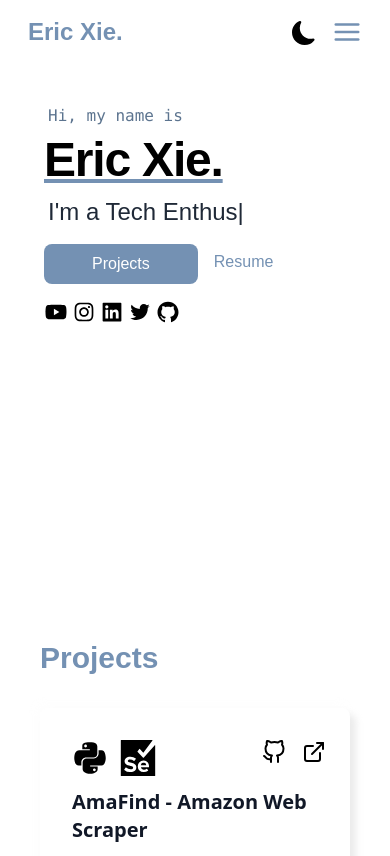
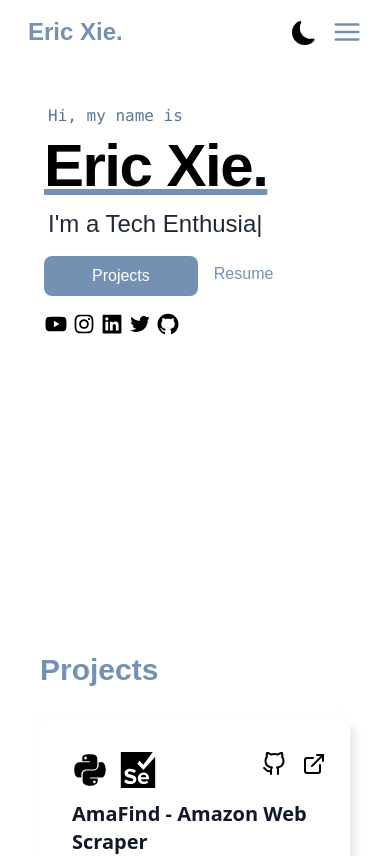
Before and after one commit to ericcxie/personal-website, a Next.js app: page / in a window 390 px wide. Shown: the top 856 px of the page. Built offline with nearby package versions, Linux system fonts and the light colour scheme.

Commit message:
Update landing.js

```diff
--- a/components/sections/landing.js
+++ b/components/sections/landing.js
@@ -12,7 +12,7 @@ export default function Landing() {
             <div className='pb-28 md:pb-20'>
               <div className='pl-1 dark:text-white'> {/* Home page */}
                 <h2 className='py-2 ml-1 font-mono font-thin text-dark dark:text-gray-200 text-md lg:text-lg'>Hi, my name is</h2>
-                <div className='flex gap-2 justify-start text-5xl lg:text-6xl xl:text-7xl'>
+                <div className='flex gap-2 justify-start text-6xl xl:text-7xl'>
 
                   <h1 className='font-poppins font-bold underline underline-offset-3 decoration-theme decoration-7 tracking-tight '>Eric Xie.</h1>
                 </div>
```
